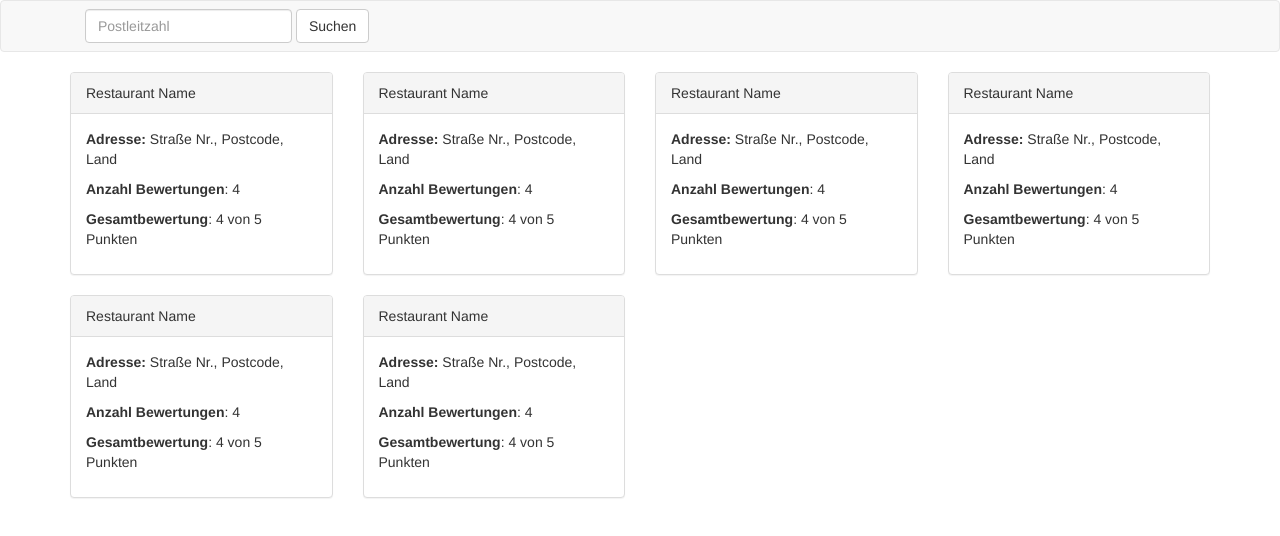
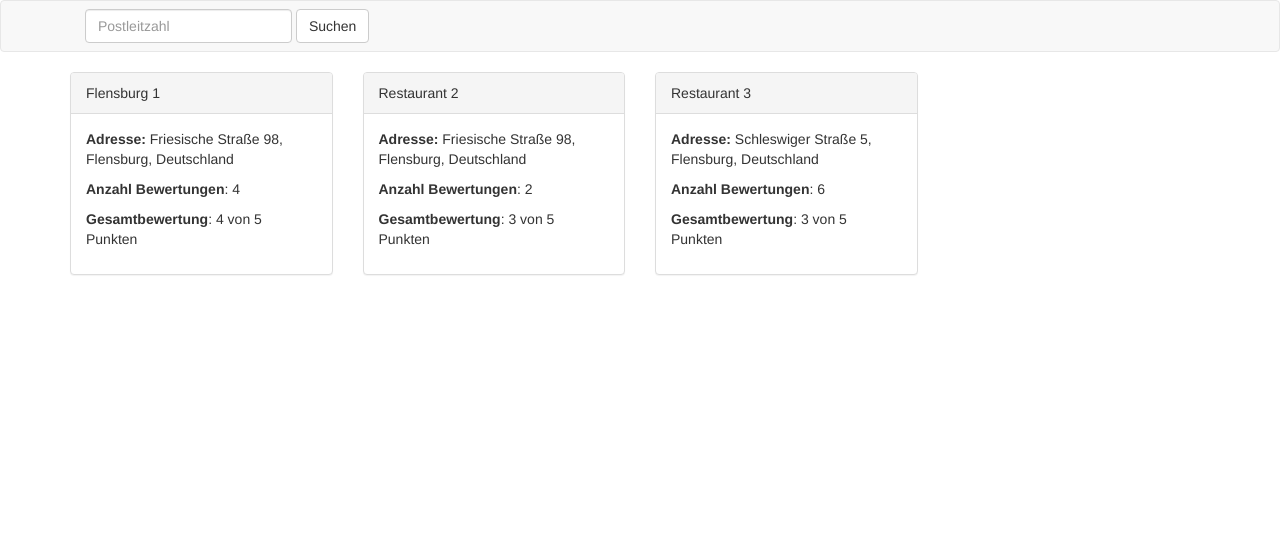
Before and after one commit to Snejmann/BurgerRating, a plain HTML site: page index.html in a window 1280 px wide. Drawn offline with nearby package versions, Linux system fonts and the light colour scheme.

Commit message:
Generate output for default data

```diff
--- a/app/app.js
+++ b/app/app.js
@@ -1,7 +1,3 @@
-/**
- * Created by Master on 15.06.2016.
- */
-
 var restaurants = [
     {
         name: 'Flensburg 1',
@@ -30,6 +26,62 @@ var restaurants = [
                 points: 5
             }
         ]
+    },
+    {
+        name: 'Restaurant 2',
+        address: {
+            route: 'Friesische Straße',
+            street_number: '98',
+            locality: 'Flensburg',
+            country: 'Deutschland',
+            postal_code: '24937'
+        },
+        ratings: [
+            {
+                user: 'Günter',
+                points: 4
+            },
+            {
+                user: 'Reinhold',
+                points: 2
+            },
+        ]
+    },
+    {
+        name: 'Restaurant 3',
+        address: {
+            route: 'Schleswiger Straße',
+            street_number: '5',
+            locality: 'Flensburg',
+            country: 'Deutschland',
+            postal_code: '24941'
+        },
+        ratings: [
+            {
+                user: 'Günter',
+                points: 4
+            },
+            {
+                user: 'Frieda',
+                points: 2
+            },
+            {
+                user: 'Lisa',
+                points: 5
+            },
+            {
+                user: 'Ulf',
+                points: 5
+            },
+            {
+                user: 'Sammy',
+                points: 1
+            },
+            {
+                user: 'Ulf',
+                points: 1
+            }
+        ]
     }
 ];
 
@@ -40,3 +92,14 @@ restaurants = restaurants.map(function (restaurant) {
         }, 0) / restaurant.ratings.length;
     return restaurant;
 });
+
+var burgerRatingApp = angular.module('burgerRatingApp', []);
+
+burgerRatingApp.controller('restaurantCtrl', ['$scope', function ($scope) {
+    $scope.restaurants = restaurants;
+
+    $scope.addressToString = function(restaurant) {
+        var address =  restaurant.address;
+        return address.route + ' ' + address.street_number + ', ' + address.locality + ', ' + address.country;
+    }
+}]);
--- a/index.html
+++ b/index.html
@@ -1,10 +1,10 @@
 <!DOCTYPE html>
-<html lang="de" ng-app>
+<html lang="de" ng-app="burgerRatingApp">
 <head>
 	<meta charset="UTF-8">
 	<title>Burger Rating Machine</title>
 
-	<link rel="stylesheet" href="node_modules/bootstrap/dist/css/bootstrap.min.css">
+	<link rel="stylesheet" href="css/bootstrap.min.css">
 </head>
 <body>
 
@@ -19,65 +19,15 @@
 	</div>
 </nav>
 
-<div class="container ratings" ng-controller="RestaurantCtrl">
+<div class="container ratings" ng-controller="restaurantCtrl">
 	<div class="row">
-		<div class="col-md-3">
+		<div class="col-md-3" ng-repeat="restaurant in restaurants">
 			<div class="panel panel-default">
-				<div class="panel-heading">Restaurant Name</div>
+				<div class="panel-heading">{{restaurant.name}}</div>
 				<div class="panel-body">
-					<p><b>Adresse: </b> Straße Nr., Postcode, Land</p>
-					<p><b>Anzahl Bewertungen</b>: 4</p>
-					<p><b>Gesamtbewertung</b>: 4 von 5 Punkten</p>
-				</div>
-			</div>
-		</div>
-		<div class="col-md-3">
-			<div class="panel panel-default">
-				<div class="panel-heading">Restaurant Name</div>
-				<div class="panel-body">
-					<p><b>Adresse: </b> Straße Nr., Postcode, Land</p>
-					<p><b>Anzahl Bewertungen</b>: 4</p>
-					<p><b>Gesamtbewertung</b>: 4 von 5 Punkten</p>
-				</div>
-			</div>
-		</div>
-		<div class="col-md-3">
-			<div class="panel panel-default">
-				<div class="panel-heading">Restaurant Name</div>
-				<div class="panel-body">
-					<p><b>Adresse: </b> Straße Nr., Postcode, Land</p>
-					<p><b>Anzahl Bewertungen</b>: 4</p>
-					<p><b>Gesamtbewertung</b>: 4 von 5 Punkten</p>
-				</div>
-			</div>
-		</div>
-		<div class="col-md-3">
-			<div class="panel panel-default">
-				<div class="panel-heading">Restaurant Name</div>
-				<div class="panel-body">
-					<p><b>Adresse: </b> Straße Nr., Postcode, Land</p>
-					<p><b>Anzahl Bewertungen</b>: 4</p>
-					<p><b>Gesamtbewertung</b>: 4 von 5 Punkten</p>
-				</div>
-			</div>
-		</div>
-		<div class="col-md-3">
-			<div class="panel panel-default">
-				<div class="panel-heading">Restaurant Name</div>
-				<div class="panel-body">
-					<p><b>Adresse: </b> Straße Nr., Postcode, Land</p>
-					<p><b>Anzahl Bewertungen</b>: 4</p>
-					<p><b>Gesamtbewertung</b>: 4 von 5 Punkten</p>
-				</div>
-			</div>
-		</div>
-		<div class="col-md-3">
-			<div class="panel panel-default">
-				<div class="panel-heading">Restaurant Name</div>
-				<div class="panel-body">
-					<p><b>Adresse: </b> Straße Nr., Postcode, Land</p>
-					<p><b>Anzahl Bewertungen</b>: 4</p>
-					<p><b>Gesamtbewertung</b>: 4 von 5 Punkten</p>
+					<p><b>Adresse: </b> <span ng-bind="addressToString(restaurant)"></span></p>
+					<p><b>Anzahl Bewertungen</b>: {{restaurant.ratings.length}}</p>
+					<p><b>Gesamtbewertung</b>: {{restaurant.totalRating}} von 5 Punkten</p>
 				</div>
 			</div>
 		</div>
```
